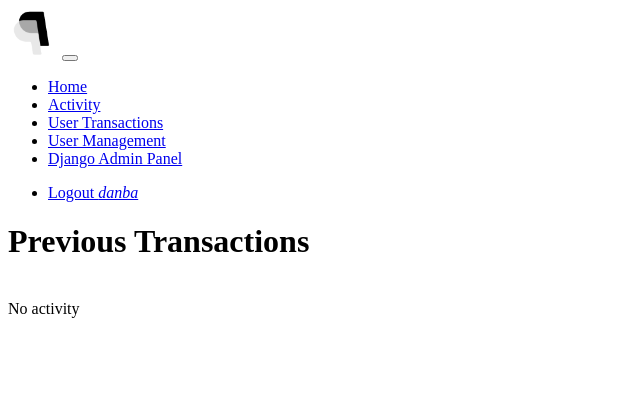
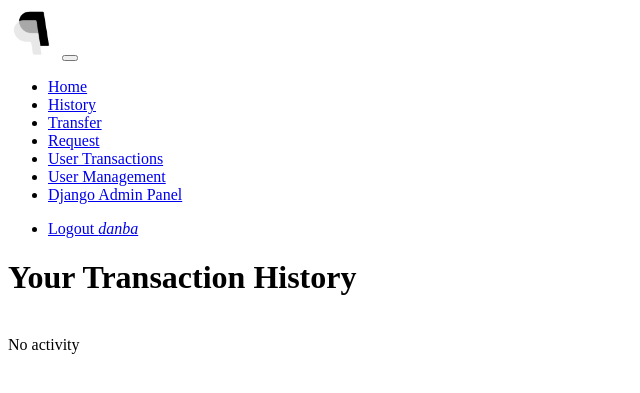
Before and after one commit to danbates1452/webapps2024, a Django app: page /activity/ in a window 1280 px wide. Shown: the top 393 px of the page, without its empty margins (0-640 px from the left). Run offline with Django 5.2, Linux system fonts and the light colour scheme; a user stored in the database is signed in; data comes from the database, SQL or seed files in the repository; some libraries are stand-ins or nearby versions.

Commit message:
reworking bits and bobs, closer to requests working

```diff
--- a/payapp/admin.py
+++ b/payapp/admin.py
@@ -14,4 +14,4 @@ class TransactionAdmin(admin.ModelAdmin):
 
 @admin.register(Request)
 class RequestAdmin(admin.ModelAdmin):
-    list_display = ("by_person", "to_person", "amount", "completed", "cancelled")
+    list_display = ("by_person", "to_person", "amount", "status")
--- a/payapp/forms.py
+++ b/payapp/forms.py
@@ -1,4 +1,5 @@
 from django import forms
+
 from .models import Transaction, Request
 
 
--- a/payapp/views.py
+++ b/payapp/views.py
@@ -21,17 +21,15 @@ def home(request):
             Q(to_person__user_id__exact=request.user.id)
         ).order_by('-id')[:10:-1],
         'requests': Request.objects.filter(
-            to_person__user_id__exact=request.user.id,
-            cancelled=False,
-            completed=False,
+            (Q(to_person__user_id__exact=request.user.id) | Q(from_person__user_id__exact=request.user.id)) and
+            Q(status=Request.StatusChoices.PENDING)
         ),
+    }
 
-    }
     print(Request.objects.filter(
-        to_person__user_id__exact=request.user.id,
-        cancelled=False,
-        completed=False,
-    ))
+        Q(by_person__user_id__exact=request.user.id) | Q(to_person__user_id__exact=request.user.id)
+    )
+    )
     return render(request, 'payapp/home.html', context=context)
 
 
@@ -111,7 +109,32 @@ def send_money(request):
 @requires_csrf_token
 def request_money(request):
     form = RequestForm(initial={'by_user': get_current_person(request)})
+    if request.method == 'POST':
+        form = RequestForm(request.POST)
+        if form.is_valid():
+            form.clean()
+
+            if not form.cleaned_data['by_person'].active:
+                messages.error(request, 'Your account is not active.')
+                return render(request, 'payapp/request.html', {'form': form})
+            elif not form.cleaned_data['to_person'].active:
+                messages.error(request, 'Requested account is not active.')
+                return render(request, 'payapp/request.html', {'form': form})
+
+            form.save()
+            return redirect('home')  # redirect to same page to avoid replay attacks
+
     return render(request, 'payapp/request.html', {'form': form})
+
+
+@login_required(login_url='/login/')
+def request_response(request):
+    # todo: have this process one of two possible request responses from the homepage
+    # refuse (cancel), accept (completed)
+    if request.method == 'POST':
+        print(vars(request))
+
+    return redirect('home')
 
 
 @login_required(login_url='/login/')
--- a/templates/payapp/activity.html
+++ b/templates/payapp/activity.html
@@ -4,7 +4,7 @@
 {% endblock %}
 
 {% block content %}
-    <h1>Previous Transactions</h1>
+    <h1>Your Transaction History</h1>
     <br>
     {% if activity_list %}
         <div class="d-flex">
--- a/templates/webapps2024/base.html
+++ b/templates/webapps2024/base.html
@@ -28,7 +28,13 @@
                             <a class="nav-link" href="/home">Home</a>
                         </li>
                         <li class="nav-item">
-                            <a class="nav-link" href="/activity">Activity</a>
+                            <a class="nav-link" href="/activity">History</a>
+                        </li>
+                        <li class="nav-item">
+                            <a class="nav-link" href="/send">Transfer</a>
+                        </li>
+                        <li class="nav-item">
+                            <a class="nav-link" href="/request">Request</a>
                         </li>
                     <!--
                     <li class="nav-item">
@@ -37,13 +43,13 @@
                     -->
                     {% if user.is_staff %}
                         <li>
-                            <a class="nav-link" href="/admin-activity">User Transactions</a>
+                            <a class="nav-link font-weight-bold" href="/admin-activity">User Transactions</a>
                         </li>
                         <li>
-                            <a class="nav-link" href="/admin-users">User Management</a>
+                            <a class="nav-link font-weight-bold" href="/admin-users">User Management</a>
                         </li>
                         <li>
-                            <a class="nav-link" href="/admin/">Django Admin Panel</a>
+                            <a class="nav-link font-weight-bold" href="/admin/">Django Admin Panel</a>
                         </li>
                     {% endif %}
                     </ul>
```
Also changed, not shown: payapp/models.py (+9 -5 lines), templates/payapp/home.html (+19 -6 lines), payapp/migrations/0003_alter_person_options_alter_request_options_and_more.py (added), webapps.db.
